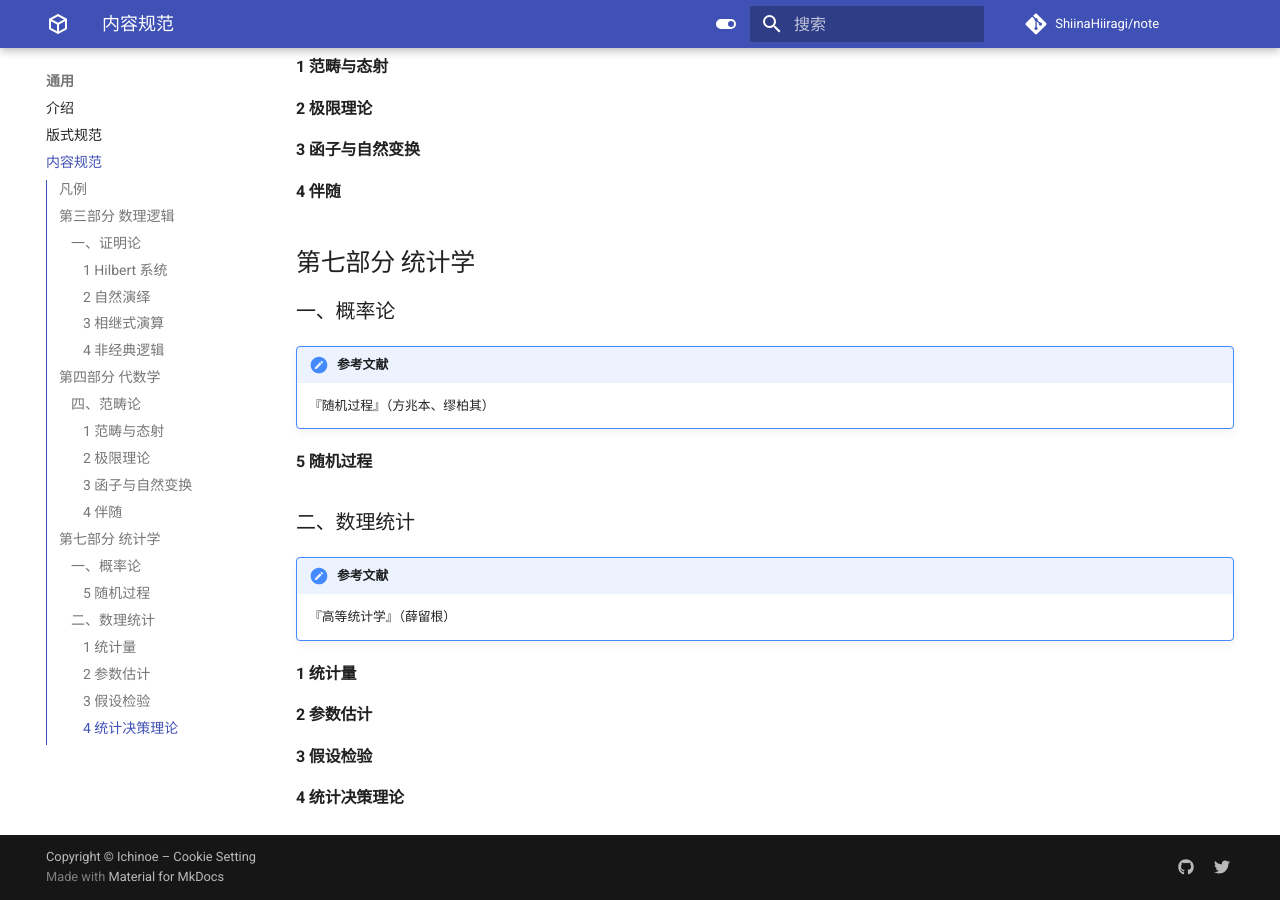
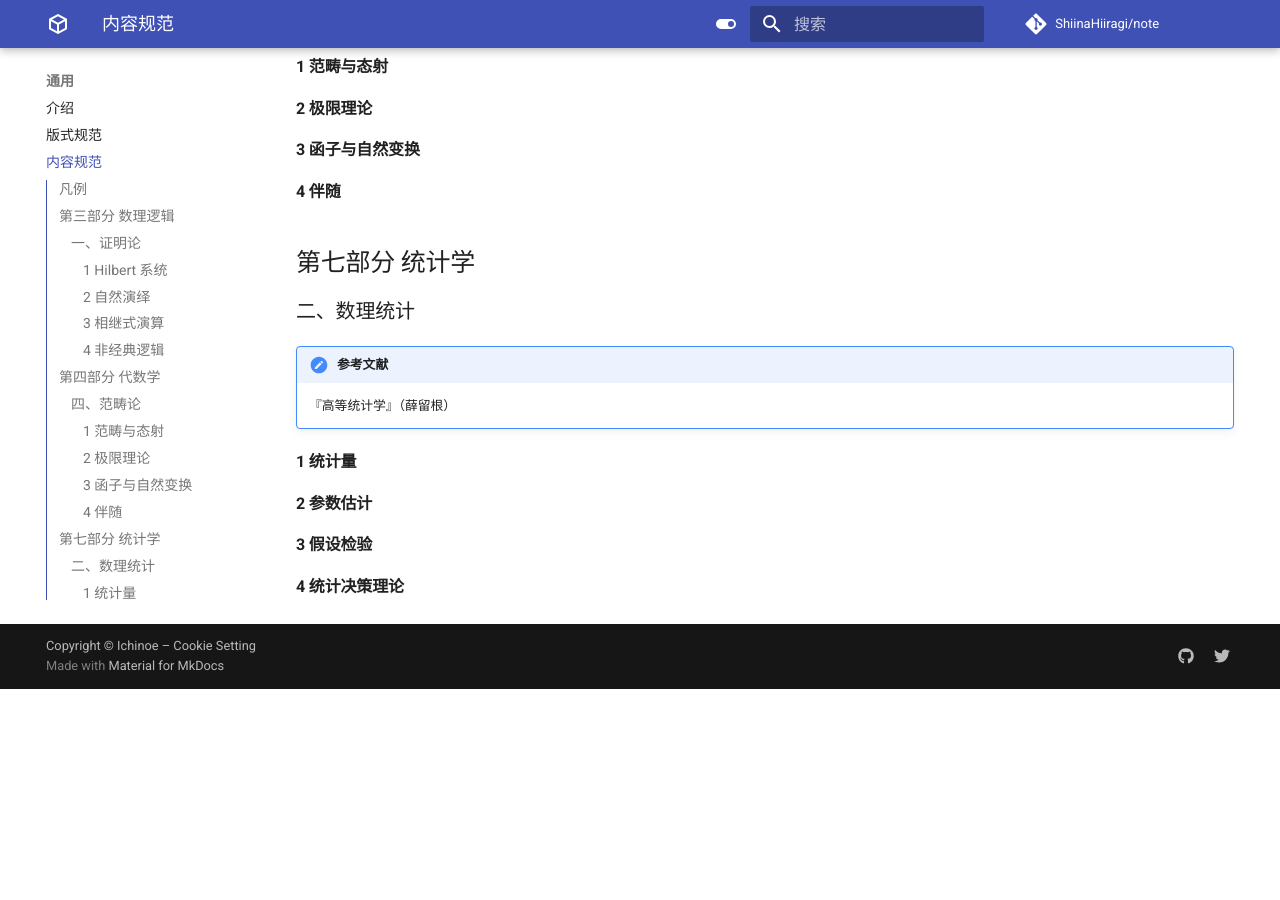
Before and after one commit to ShiinaHiiragi/note, an MkDocs documentation site: the page built from docs/intro/toc.md, in a window 1280 px wide and 900 px high, scrolled down 1317 px. Built offline with MkDocs 1.6.1 and Material for MkDocs 9.7.7, drawn with Linux system fonts in a browser that asks for light colours; comment, search, counter and statistics services are not loaded; after the commit the page ends 2006 px from its top, so only the background shows below that.

Commit message:
change toc

```diff
--- a/docs/intro/toc.md
+++ b/docs/intro/toc.md
@@ -43,13 +43,6 @@
 #### 4 伴随
 
 ## 第七部分 统计学
-### 一、概率论
-
-!!! note "参考文献"
-    『随机过程』（方兆本、缪柏其）
-
-#### 5 随机过程
-
 ### 二、数理统计
 
 !!! note "参考文献"
```
Also changed, not shown: docs/index.md (+0 -1 lines).
